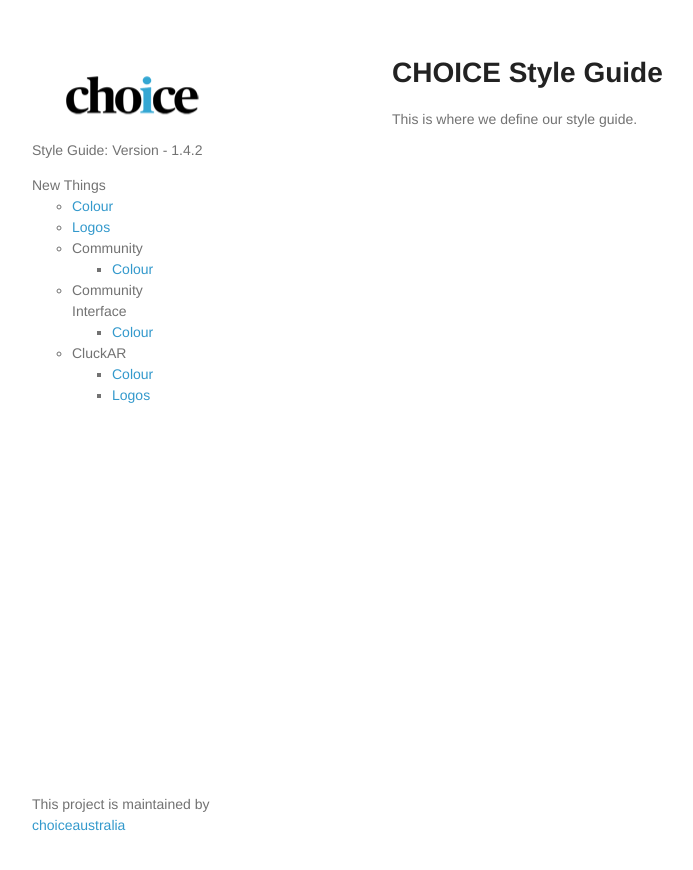
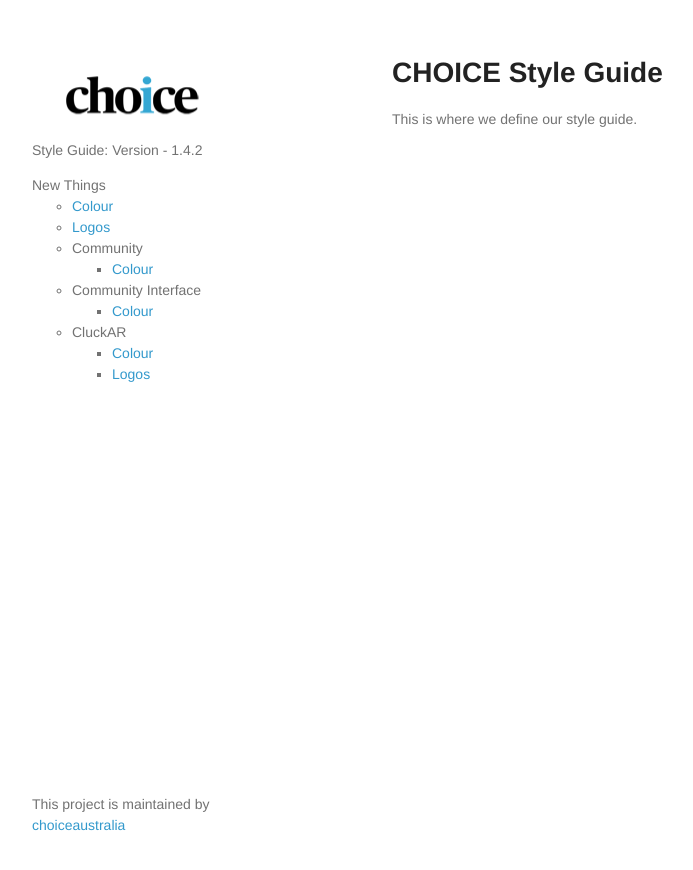
Before and after one commit to choiceaustralia/style-guide, a Jekyll site: the page built from index.html, in a window 1280 px wide. Shown: the top 870 px of the page, without its empty margins (78-771 px from the left). Built offline with Jekyll 4.4.1, drawn with Linux system fonts in a browser that asks for light colours.

Commit message:
rm width for navigation bullets

```diff
--- a/assets/stylesheets/styles.css
+++ b/assets/stylesheets/styles.css
@@ -124,7 +124,6 @@
 
 header ul li + li + li {
   border-right:none;
-  width:89px;
 }
 
 header ul a strong {
```
